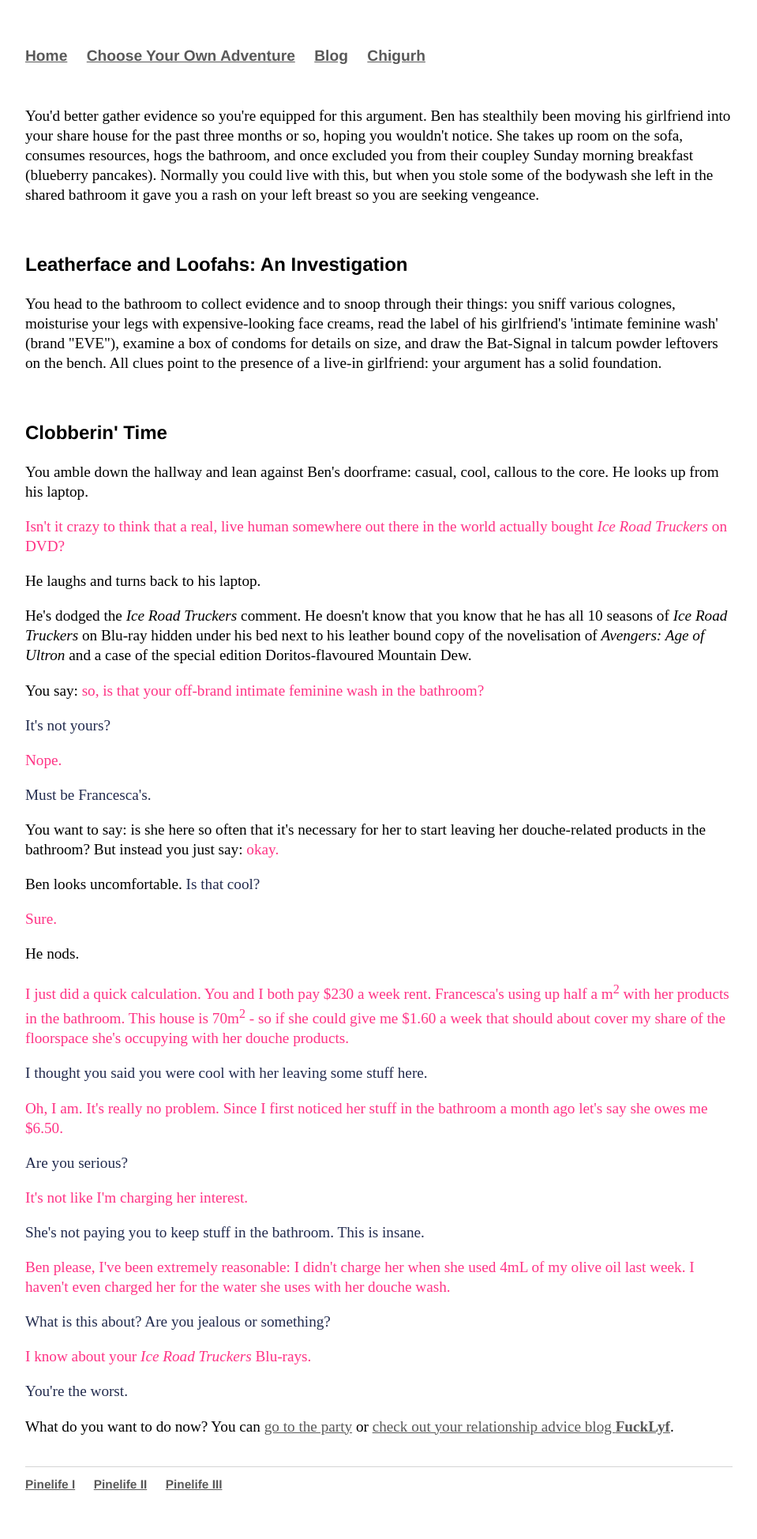
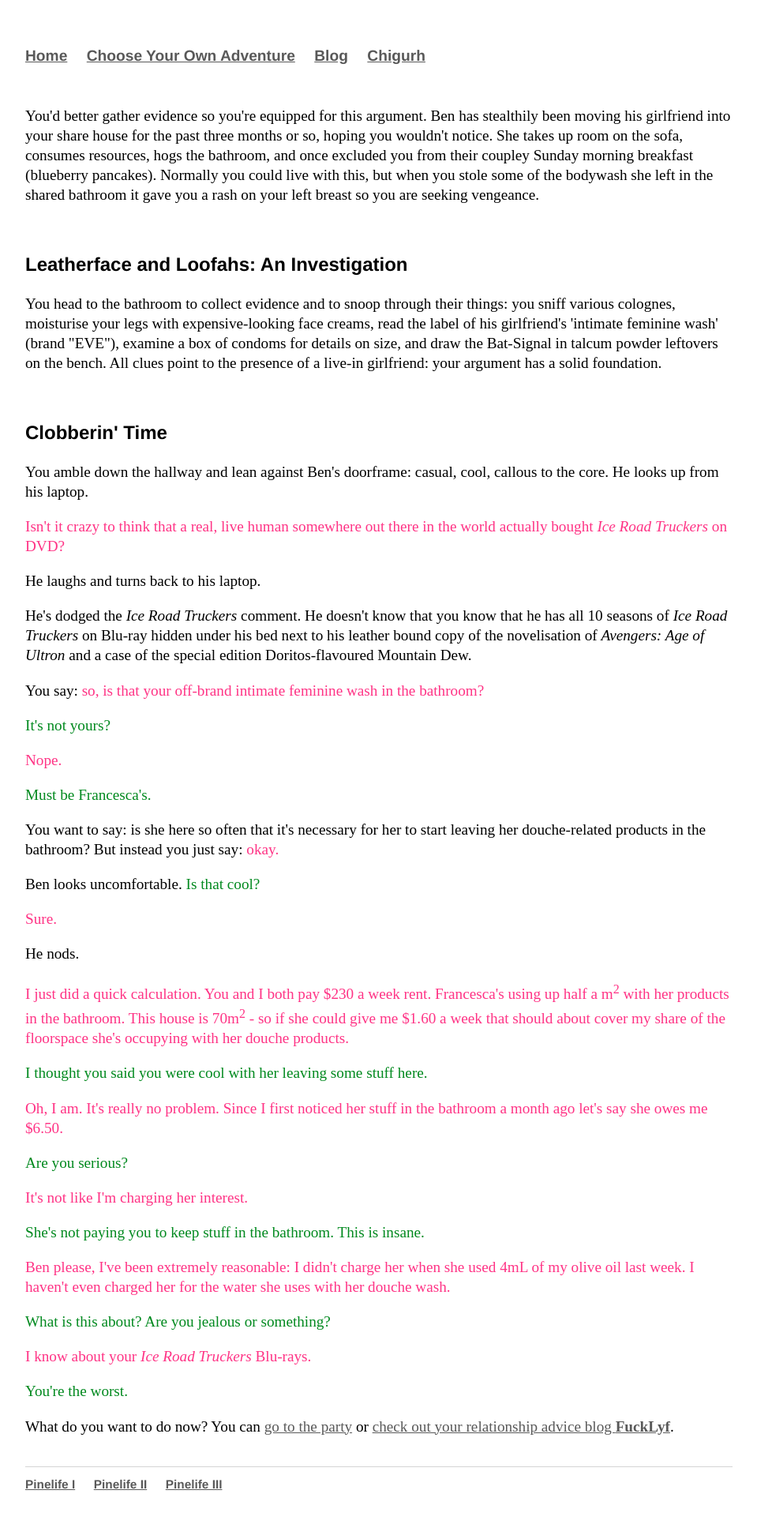
Before and after one commit to Pinelife/pinelife.github.io, a Jekyll site: the page built from Hellhole/Room3.html, in a window 1280 px wide. Shown: the whole page at 79% size, without its empty margins (160-1119 px from the left). Built offline with Jekyll 4.4.1, drawn with Linux system fonts in a browser that asks for light colours.

Commit message:
Update main.css

```diff
--- a/css/main.css
+++ b/css/main.css
@@ -3,7 +3,7 @@ color: #ff3385;
  }
 
 .ben {
-color: #232c4f;
+color: #01891e;
 }
 
 .Franky {
```
